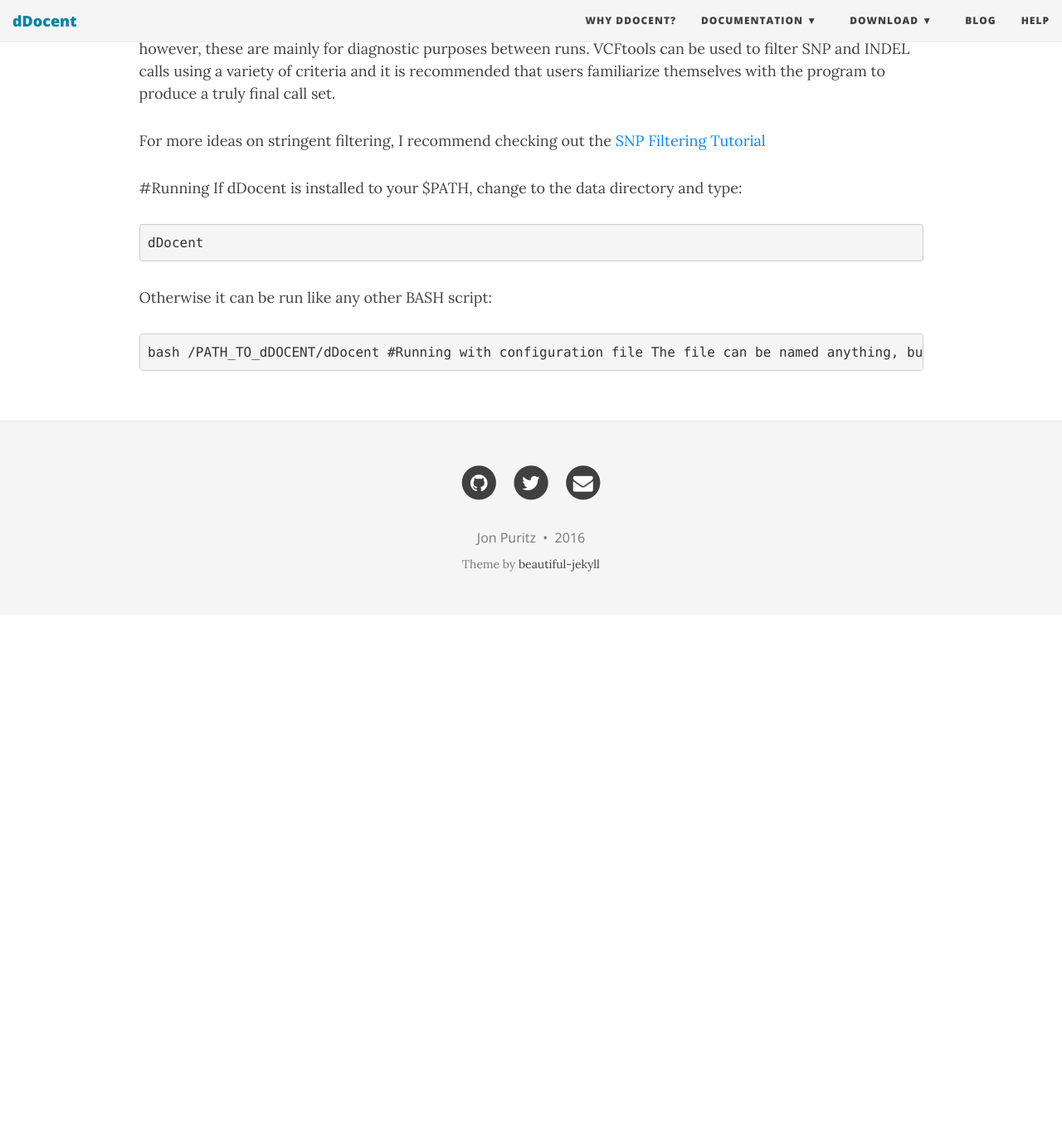
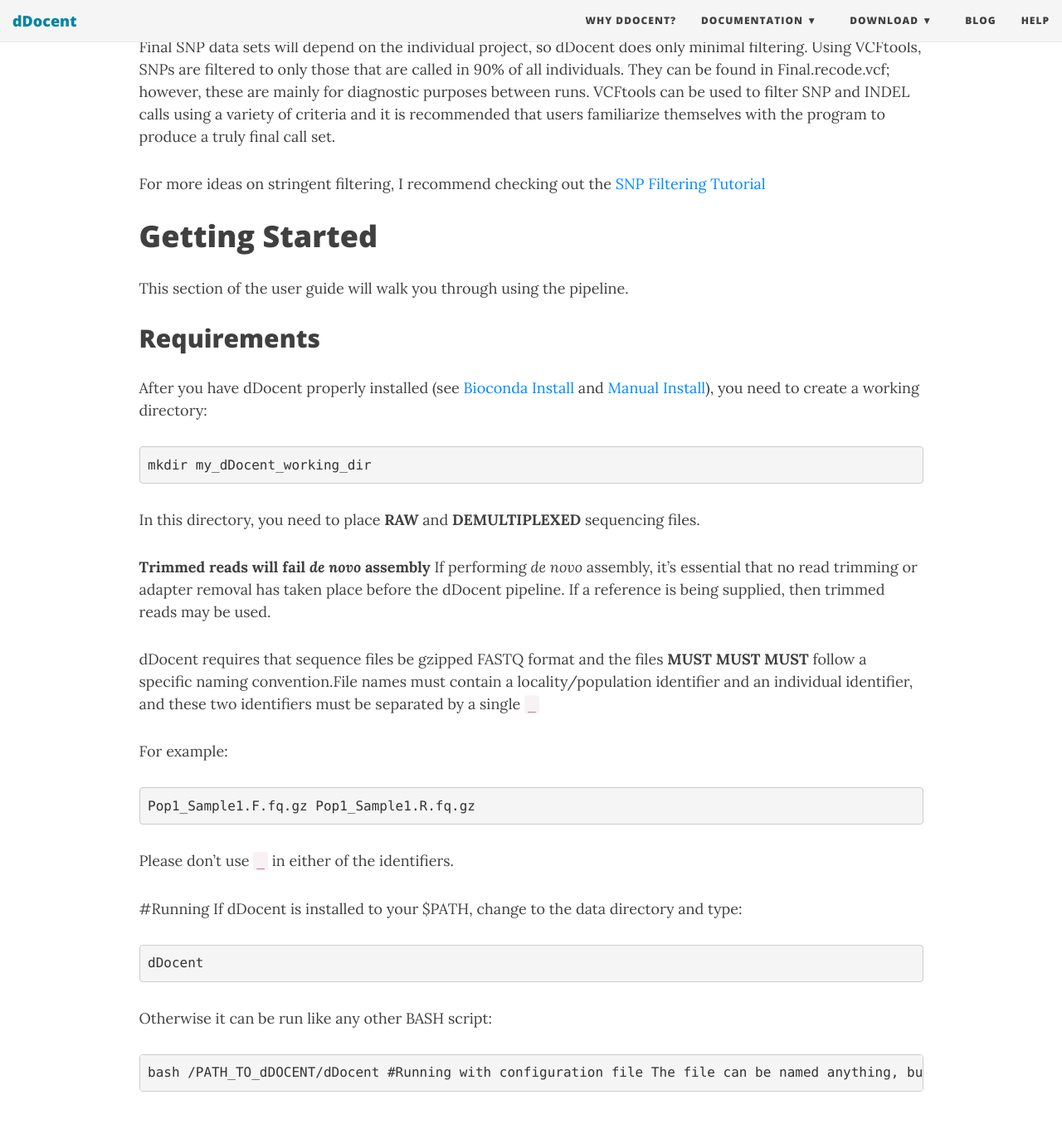
Before and after one commit to jpuritz/dDocent, a Jekyll site: the page built from UserGuide.md, in a window 1280 px wide and 1400 px high, scrolled down 2297 px. Shown: the top 1355 px of the window at 83% size. Built offline with Jekyll 4.4.1, drawn with Linux system fonts in a browser that asks for light colours; nearby versions of some CDN libraries; before the commit the page ends 3038 px from its top, so only the background shows below that; some of the changed text lies outside the part shown.

Commit message:
Update UserGuide.md

````diff
--- a/UserGuide.md
+++ b/UserGuide.md
@@ -12,6 +12,8 @@ subtitle: Everything there is to know
 	* [Mapping](#read-mapping)
 	* [SNP calling](#snp-calling)
 	* [SNP Filtering](#snp-filtering)
+* [Getting Started](#getting-started)
+	* [Requirements](#requirements)
 
 
 # What does dDocent do?
@@ -39,6 +41,35 @@ dDocent uses a scatter gather technique to speed up SNP/INDEL calling.  In short
 Final SNP data sets will depend on the individual project, so dDocent does only minimal filtering.  Using VCFtools, SNPs are filtered to only those that are called in 90% of all individuals.  They can be found in Final.recode.vcf; however, these are mainly for diagnostic purposes between runs.  VCFtools can be used to filter SNP and INDEL calls using a variety of criteria and it is recommended that users familiarize themselves with the program to produce a truly final call set.
 
 For more ideas on stringent filtering, I recommend checking out the [SNP Filtering Tutorial](/filtering)
+
+
+# Getting Started
+
+This section of the user guide will walk you through using the pipeline.
+
+## Requirements
+
+After you have dDocent properly installed (see [Bioconda Install](/bioconda) and [Manual Install](/manual)), you need to create a working directory:
+
+```bash
+mkdir my_dDocent_working_dir
+```
+
+In this directory, you need to place **RAW** and **DEMULTIPLEXED** sequencing files.
+
+**Trimmed reads will fail *de novo* assembly**
+If performing *de novo* assembly, it's essential that no read trimming or adapter removal has taken place before the dDocent pipeline.  If a reference is being supplied, then trimmed reads may be used.
+
+dDocent requires that sequence files be gzipped FASTQ format and the files **MUST MUST MUST** follow a specific naming convention.File names must contain a locality/population identifier and an individual identifier, and these two identifiers must be separated by a single `_`
+
+For example:
+
+```
+Pop1_Sample1.F.fq.gz Pop1_Sample1.R.fq.gz
+```
+
+Please don't use `_` in either of the identifiers.
+
 
 
 
````
